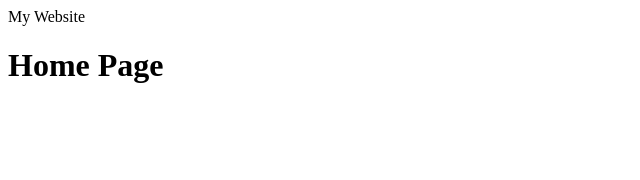
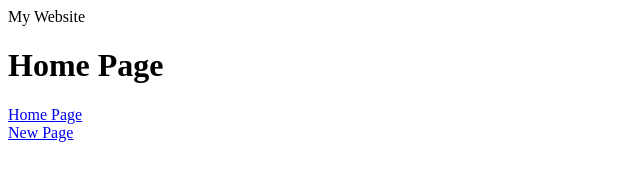
Before and after one commit to jennibert/myfirstwebsite, a plain HTML site: page index.html in a window 1280 px wide. Shown: the whole page, without its empty margins (0-640 px from the left). Drawn offline with Linux system fonts and the light colour scheme.

Commit message:
Update index.html

```diff
--- a/index.html
+++ b/index.html
@@ -7,5 +7,7 @@
 
   <body>
     <h1>Home Page</h1>
+    <a href="index.html">Home Page </a><br>
+    <a href="newpage.html">New Page </a>
   </body>
 </html>
```
